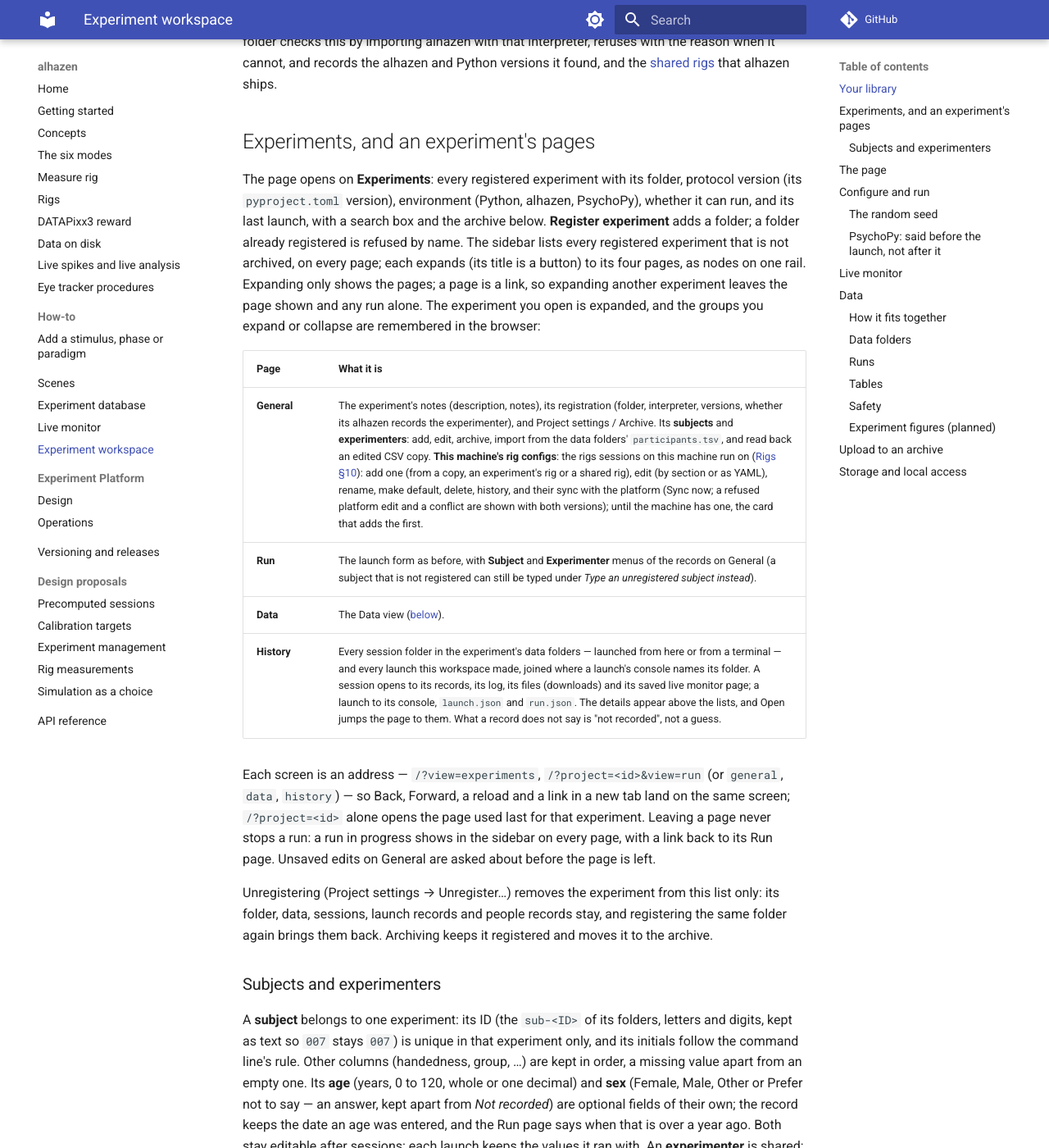
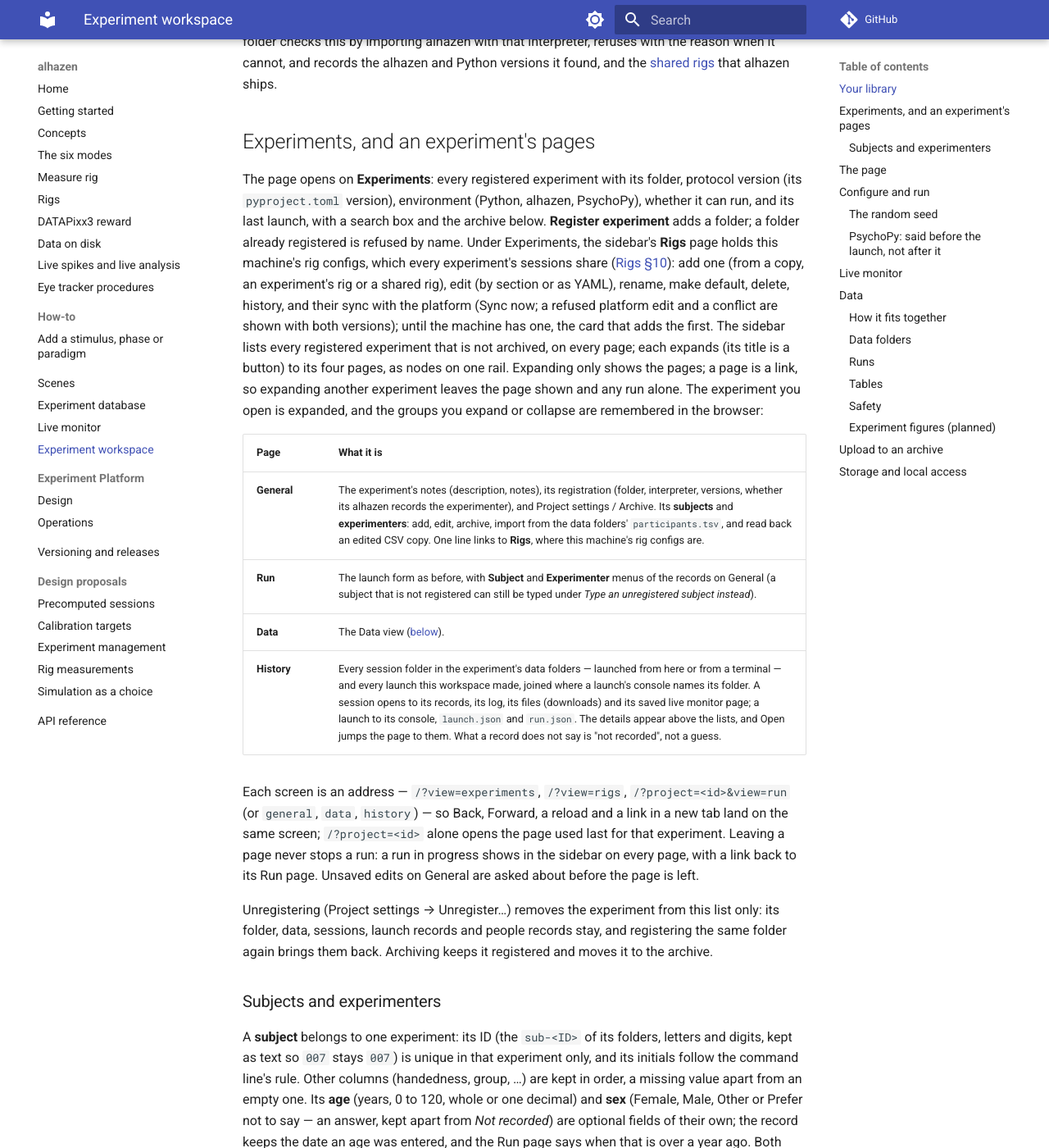
Before and after one commit to sh4r11f/alhazen, an MkDocs documentation site: the page built from docs/workspace.md, in a window 1280 px wide and 1400 px high, scrolled down 2190 px. Shown: the whole window at 82% size. Built offline with MkDocs 1.6.1 and Material for MkDocs 9.7.7, drawn with Linux system fonts in a browser that asks for light colours; comment, search, counter and statistics services are not loaded; some of the changed text lies outside the part shown.

Commit message:
docs(workspace): Rigs page in the sidebar; General keeps notes and people

```diff
--- a/docs/workspace.md
+++ b/docs/workspace.md
@@ -104,7 +104,14 @@ The page opens on **Experiments**: every registered experiment with its
 folder, protocol version (its `pyproject.toml` version), environment (Python,
 alhazen, PsychoPy), whether it can run, and its last launch, with a search
 box and the archive below. **Register experiment** adds a folder; a folder
-already registered is refused by name. The sidebar lists every registered
+already registered is refused by name. Under Experiments, the sidebar's
+**Rigs** page holds this machine's rig configs, which every experiment's
+sessions share ([Rigs §10](rigs.md#10-in-the-dashboard-this-machines-rig-configs)):
+add one (from a copy, an experiment's rig or a shared rig), edit (by section
+or as YAML), rename, make default, delete, history, and their sync with the
+platform (Sync now; a refused platform edit and a conflict are shown with
+both versions); until the machine has one, the card that adds the first.
+The sidebar lists every registered
 experiment that is not archived, on every page; each expands (its title is a
 button) to its four pages, as nodes on one rail. Expanding only shows the
 pages; a page is a link, so expanding another experiment leaves the page shown
@@ -113,12 +120,12 @@ expand or collapse are remembered in the browser:
 
 | Page | What it is |
 | --- | --- |
-| **General** | The experiment's notes (description, notes), its registration (folder, interpreter, versions, whether its alhazen records the experimenter), and Project settings / Archive. Its **subjects** and **experimenters**: add, edit, archive, import from the data folders' `participants.tsv`, and read back an edited CSV copy. **This machine's rig configs**: the rigs sessions on this machine run on ([Rigs §10](rigs.md#10-in-the-dashboard-this-machines-rig-configs)): add one (from a copy, an experiment's rig or a shared rig), edit (by section or as YAML), rename, make default, delete, history, and their sync with the platform (Sync now; a refused platform edit and a conflict are shown with both versions); until the machine has one, the card that adds the first. |
+| **General** | The experiment's notes (description, notes), its registration (folder, interpreter, versions, whether its alhazen records the experimenter), and Project settings / Archive. Its **subjects** and **experimenters**: add, edit, archive, import from the data folders' `participants.tsv`, and read back an edited CSV copy. One line links to **Rigs**, where this machine's rig configs are. |
 | **Run** | The launch form as before, with **Subject** and **Experimenter** menus of the records on General (a subject that is not registered can still be typed under *Type an unregistered subject instead*). |
 | **Data** | The Data view ([below](#data)). |
 | **History** | Every session folder in the experiment's data folders — launched from here or from a terminal — and every launch this workspace made, joined where a launch's console names its folder. A session opens to its records, its log, its files (downloads) and its saved live monitor page; a launch to its console, `launch.json` and `run.json`. The details appear above the lists, and Open jumps the page to them. What a record does not say is "not recorded", not a guess. |
 
-Each screen is an address — `/?view=experiments`, `/?project=<id>&view=run`
+Each screen is an address — `/?view=experiments`, `/?view=rigs`, `/?project=<id>&view=run`
 (or `general`, `data`, `history`) — so Back, Forward, a reload and a link in
 a new tab land on the same screen; `/?project=<id>` alone opens the page used
 last for that experiment. Leaving a page never stops a run: a run in progress
@@ -294,7 +301,7 @@ the light theme; the dark theme is unchanged.
    listed with the reason but cannot be chosen
    ([Rigs §10](rigs.md#10-in-the-dashboard-this-machines-rig-configs)).
    Changing it starts the section again from that config. A button opens
-   the config's editor on the General page. Under it, the rig's facts as this session
+   the config's editor on the Rigs page. Under it, the rig's facts as this session
    will run it — **Screen**, **Size**, **Display**, **Live monitor**, **Reward**
    and **Rig**, which says whether the session changed it (`lab · 1 changed
    for this session`). A development rig — one whose settings say
```
